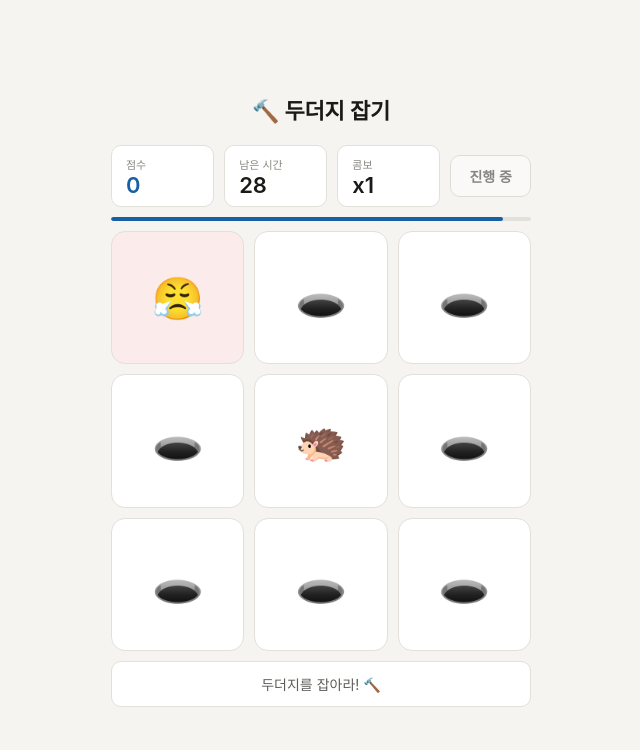
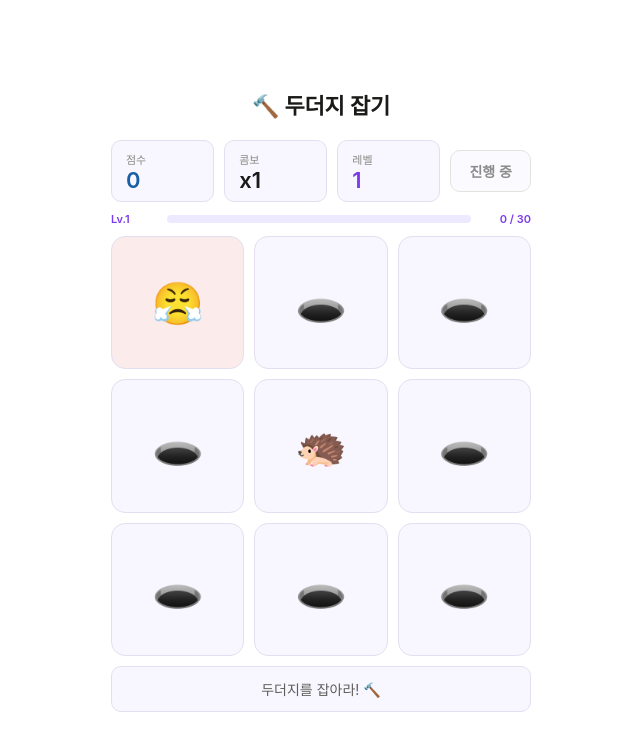
Before and after one commit to seungbeom22/dodagee, a plain HTML site: page index.html in a window 1280 px wide. Both pictures are taken after a click on the button "시작". Shown: the whole page, without its empty margins (319-959 px from the left). Drawn offline with Linux system fonts and the light colour scheme.

Commit message:
Update index.html

```diff
--- a/index.html
+++ b/index.html
@@ -9,7 +9,7 @@
 
   body {
     font-family: -apple-system, BlinkMacSystemFont, 'Segoe UI', sans-serif;
-    background: #f5f4f0;
+    background: #ffffff;
     min-height: 100vh;
     display: flex;
     align-items: center;
@@ -40,8 +40,8 @@
 
   .stat {
     flex: 1;
-    background: #fff;
-    border: 1px solid #e2e0d8;
+    background: #f8f7ff;
+    border: 1px solid #e2e0f0;
     border-radius: 10px;
     padding: 10px 14px;
   }
@@ -61,12 +61,13 @@
 
   .stat .val.accent { color: #185fa5; }
   .stat .val.danger { color: #a32d2d; }
+  .stat .val.level  { color: #7c3aed; }
 
   #start-btn {
     padding: 10px 18px;
     border-radius: 10px;
     border: 1px solid #c8c6be;
-    background: #fff;
+    background: #f8f7ff;
     color: #1a1a18;
     font-size: 14px;
     font-weight: 600;
@@ -75,24 +76,49 @@
     transition: background 0.1s, transform 0.1s;
   }
 
-  #start-btn:hover:not(:disabled) { background: #f0ede8; }
+  #start-btn:hover:not(:disabled) { background: #eeecff; }
   #start-btn:active:not(:disabled) { transform: scale(0.97); }
   #start-btn:disabled { opacity: 0.5; cursor: default; }
 
-  #progress-wrap {
-    height: 4px;
-    background: #e2e0d8;
-    border-radius: 2px;
-    overflow: hidden;
+  /* 경험치 바 */
+  #exp-wrap {
+    display: flex;
+    align-items: center;
+    gap: 8px;
     margin-bottom: 10px;
   }
 
-  #progress-bar {
+  #exp-label {
+    font-size: 11px;
+    color: #7c3aed;
+    font-weight: 600;
+    white-space: nowrap;
+    min-width: 48px;
+  }
+
+  #exp-bar-bg {
+    flex: 1;
+    height: 8px;
+    background: #ede9ff;
+    border-radius: 4px;
+    overflow: hidden;
+  }
+
+  #exp-bar {
     height: 100%;
-    background: #185fa5;
-    border-radius: 2px;
-    transition: width 0.25s linear;
-    width: 100%;
+    background: #7c3aed;
+    border-radius: 4px;
+    transition: width 0.3s ease;
+    width: 0%;
+  }
+
+  #exp-text {
+    font-size: 11px;
+    color: #7c3aed;
+    font-weight: 600;
+    white-space: nowrap;
+    min-width: 52px;
+    text-align: right;
   }
 
   #grid {
@@ -104,8 +130,8 @@
 
   .hole {
     aspect-ratio: 1;
-    background: #fff;
-    border: 1px solid #e2e0d8;
+    background: #f8f7ff;
+    border: 1px solid #e2e0f0;
     border-radius: 14px;
     display: flex;
     align-items: center;
@@ -146,14 +172,58 @@
     animation: floatUp 0.6s ease-out forwards;
   }
 
+  .exp-pop {
+    position: absolute;
+    bottom: 8px;
+    left: 10px;
+    font-size: 13px;
+    font-weight: 600;
+    color: #7c3aed;
+    pointer-events: none;
+    animation: floatUp 0.6s ease-out forwards;
+  }
+
   @keyframes floatUp {
     0%   { opacity: 1; transform: translateY(0); }
     100% { opacity: 0; transform: translateY(-24px); }
   }
 
+  /* 레벨업 토스트 */
+  #levelup-toast {
+    display: none;
+    position: fixed;
+    top: 50%;
+    left: 50%;
+    transform: translate(-50%, -50%) scale(0.8);
+    background: #7c3aed;
+    color: #fff;
+    font-size: 20px;
+    font-weight: 700;
+    padding: 18px 32px;
+    border-radius: 16px;
+    box-shadow: 0 8px 32px rgba(124,58,237,0.35);
+    z-index: 100;
+    pointer-events: none;
+    opacity: 0;
+    transition: opacity 0.2s, transform 0.2s;
+  }
+  #levelup-toast.show {
+    display: block;
+    opacity: 1;
+    transform: translate(-50%, -50%) scale(1);
+    animation: toastAnim 1.2s ease forwards;
+  }
+  @keyframes toastAnim {
+    0%   { opacity: 0; transform: translate(-50%, -60%) scale(0.85); }
+    15%  { opacity: 1; transform: translate(-50%, -50%) scale(1.05); }
+    25%  { transform: translate(-50%, -50%) scale(1); }
+    75%  { opacity: 1; }
+    100% { opacity: 0; transform: translate(-50%, -44%) scale(0.95); }
+  }
+
   #result-bar {
-    background: #fff;
-    border: 1px solid #e2e0d8;
+    background: #f8f7ff;
+    border: 1px solid #e2e0f0;
     border-radius: 10px;
     padding: 12px 16px;
     font-size: 14px;
@@ -185,18 +255,21 @@
       <div class="val accent" id="score">0</div>
     </div>
     <div class="stat">
-      <div class="label">남은 시간</div>
-      <div class="val" id="timer">30</div>
+      <div class="label">콤보</div>
+      <div class="val" id="combo">x1</div>
     </div>
     <div class="stat">
-      <div class="label">콤보</div>
-      <div class="val" id="combo">x1</div>
+      <div class="label">레벨</div>
+      <div class="val level" id="level-display">1</div>
     </div>
     <button id="start-btn">시작</button>
   </div>
 
-  <div id="progress-wrap">
-    <div id="progress-bar"></div>
+  <!-- 경험치 바 -->
+  <div id="exp-wrap">
+    <span id="exp-label">Lv.1</span>
+    <div id="exp-bar-bg"><div id="exp-bar"></div></div>
+    <span id="exp-text">0 / 30</span>
   </div>
 
   <div id="grid">
@@ -214,21 +287,104 @@
   <div id="result-bar">시작 버튼을 눌러서 두더지를 잡아라! 🔨</div>
 </div>
 
+<div id="levelup-toast">⭐ 레벨 업!</div>
+
 <script>
-const TOTAL_TIME = 30;
-const holes = Array.from(document.querySelectorAll('.hole'));
-const scoreEl = document.getElementById('score');
-const timerEl = document.getElementById('timer');
-const comboEl = document.getElementById('combo');
-const resultEl = document.getElementById('result-bar');
-const startBtn = document.getElementById('start-btn');
-const progressBar = document.getElementById('progress-bar');
+const TOTAL_TIME  = 30;
+const BASE_EXP    = 30;   // 1레벨 → 2레벨 필요 경험치
+const EXP_STEP    = 30;   // 레벨마다 30씩 증가
+const EXP_PER_HIT = 2;    // 두더지 잡을 때마다 경험치 2
+const MAX_LEVEL   = 20;   // 최대 레벨
 
+// 레벨별 두더지 체류 시간(dur)과 다음 소환 간격(interval)
+// 레벨 1: 체류 700~1400ms, 간격 300~700ms
+// 레벨 20: 체류 200~400ms, 간격 80~180ms
+function getSpeed() {
+  const t = (level - 1) / (MAX_LEVEL - 1); // 0.0(Lv1) ~ 1.0(Lv20)
+  const durMin  = Math.round(700  - t * 500);   // 700 → 200
+  const durMax  = Math.round(1400 - t * 1000);  // 1400 → 400
+  const intMin  = Math.round(300  - t * 220);   // 300 → 80
+  const intMax  = Math.round(700  - t * 520);   // 700 → 180
+  return { durMin, durMax, intMin, intMax };
+}
+
+const holes       = Array.from(document.querySelectorAll('.hole'));
+const scoreEl     = document.getElementById('score');
+const comboEl     = document.getElementById('combo');
+const resultEl    = document.getElementById('result-bar');
+const startBtn    = document.getElementById('start-btn');
+const levelDisp   = document.getElementById('level-display');
+const expLabel    = document.getElementById('exp-label');
+const expBar      = document.getElementById('exp-bar');
+const expText     = document.getElementById('exp-text');
+const toast       = document.getElementById('levelup-toast');
+
+// ── 레벨/경험치 상태 (영구 저장) ──────────────────────────
+let level   = parseInt(localStorage.getItem('mole_level'))   || 1;
+let exp     = parseInt(localStorage.getItem('mole_exp'))     || 0;
+let highScore = parseInt(localStorage.getItem('mole_high'))  || 0;
+
+// 현재 레벨에서 다음 레벨까지 필요한 경험치
+// 1→2: 30, 2→3: 60, 3→4: 90, ...
+function expNeeded(lv) {
+  return BASE_EXP + (lv - 1) * EXP_STEP;
+}
+
+function saveProgress() {
+  localStorage.setItem('mole_level', level);
+  localStorage.setItem('mole_exp',   exp);
+  localStorage.setItem('mole_high',  highScore);
+}
+
+function updateExpUI() {
+  const needed = expNeeded(level);
+  const pct    = Math.min(exp / needed * 100, 100);
+  expLabel.textContent  = 'Lv.' + level;
+  expBar.style.width    = pct + '%';
+  expText.textContent   = level >= MAX_LEVEL ? 'MAX' : exp + ' / ' + needed;
+  levelDisp.textContent = level >= MAX_LEVEL ? '👑' + level : level;
+}
+
+function addExp(hole) {
+  exp += EXP_PER_HIT;
+  const needed = expNeeded(level);
+
+  // 경험치 팝업
+  const ep = document.createElement('span');
+  ep.className = 'exp-pop';
+  ep.textContent = '+' + EXP_PER_HIT + 'exp';
+  hole.appendChild(ep);
+  setTimeout(() => ep.remove(), 600);
+
+  // 레벨업 체크: 순수 경험치 방식 → 초과분 carry (최대 레벨 상한)
+  while (level < MAX_LEVEL && exp >= expNeeded(level)) {
+    exp -= expNeeded(level);
+    level++;
+    showLevelUpToast(level);
+  }
+  // 최대 레벨 도달 시 경험치 고정
+  if (level >= MAX_LEVEL) {
+    level = MAX_LEVEL;
+    exp   = expNeeded(MAX_LEVEL); // 바 꽉 찬 상태 유지
+  }
+
+  saveProgress();
+  updateExpUI();
+}
+
+function showLevelUpToast(lv) {
+  toast.textContent = '⭐ LEVEL UP!  Lv.' + lv;
+  toast.classList.remove('show');
+  void toast.offsetWidth; // reflow
+  toast.classList.add('show');
+  setTimeout(() => toast.classList.remove('show'), 1300);
+}
+
+// ── 게임 상태 ─────────────────────────────────────────────
 let score = 0, combo = 1, timeLeft = TOTAL_TIME;
 let running = false, moleTimer = null, countdownTimer = null;
 let activeMoles = new Set();
 let moleTimeouts = {};
-let highScore = 0;
 
 const EMOJIS = ['🐭', '🦔', '🐾'];
 
@@ -240,9 +396,10 @@ function showMole() {
   const available = holes.filter((h, i) => !activeMoles.has(i));
   if (available.length === 0) { moleTimer = setTimeout(showMole, 300); return; }
 
-  const hole = available[rnd(0, available.length - 1)];
-  const idx = parseInt(hole.dataset.i);
-  const dur = rnd(700, 1400);
+  const hole  = available[rnd(0, available.length - 1)];
+  const idx   = parseInt(hole.dataset.i);
+  const { durMin, durMax, intMin, intMax } = getSpeed();
+  const dur   = rnd(durMin, durMax);
   const emoji = EMOJIS[rnd(0, EMOJIS.length - 1)];
 
   activeMoles.add(idx);
@@ -253,7 +410,7 @@ function showMole() {
     if (activeMoles.has(idx) && running) missHole(hole, idx);
   }, dur);
 
-  moleTimer = setTimeout(showMole, rnd(300, 700));
+  moleTimer = setTimeout(showMole, rnd(intMin, intMax));
 }
 
 function hitHole(hole, idx) {
@@ -264,18 +421,22 @@ function hitHole(hole, idx) {
   const pts = 10 * combo;
   score += pts;
   combo = Math.min(combo + 1, 5);
-  scoreEl.textContent = score;
-  comboEl.textContent = 'x' + combo;
+  scoreEl.textContent  = score;
+  comboEl.textContent  = 'x' + combo;
 
   hole.querySelector('.mole-emoji').textContent = '💥';
   hole.classList.remove('active');
   hole.classList.add('hit');
 
+  // 점수 팝업
   const pop = document.createElement('span');
-  pop.className = 'score-pop';
+  pop.className   = 'score-pop';
   pop.textContent = '+' + pts;
   hole.appendChild(pop);
   setTimeout(() => pop.remove(), 600);
+
+  // 경험치 지급
+  addExp(hole);
 
   resultEl.innerHTML = combo >= 3
     ? `🔥 <strong>${combo}콤보!</strong> +${pts}점`
@@ -314,34 +475,22 @@ function startGame() {
   Object.values(moleTimeouts).forEach(clearTimeout);
   moleTimeouts = {};
 
-  scoreEl.textContent = 0;
-  timerEl.textContent = TOTAL_TIME;
-  timerEl.style.color = '';
-  comboEl.textContent = 'x1';
-  progressBar.style.width = '100%';
-  progressBar.style.background = '#185fa5';
+  scoreEl.textContent  = 0;
+  comboEl.textContent  = 'x1';
 
   holes.forEach(h => {
     h.classList.remove('active', 'hit', 'miss');
     h.querySelector('.mole-emoji').textContent = '🕳️';
   });
 
-  resultEl.innerHTML = '두더지를 잡아라! 🔨';
-  startBtn.textContent = '진행 중';
-  startBtn.disabled = true;
+  resultEl.innerHTML    = '두더지를 잡아라! 🔨';
+  startBtn.textContent  = '진행 중';
+  startBtn.disabled     = true;
 
   showMole();
 
   countdownTimer = setInterval(() => {
     timeLeft--;
-    timerEl.textContent = timeLeft;
-    progressBar.style.width = (timeLeft / TOTAL_TIME * 100) + '%';
-
-    if (timeLeft <= 5) {
-      timerEl.style.color = '#a32d2d';
-      progressBar.style.background = '#a32d2d';
-    }
-
     if (timeLeft <= 0) endGame();
   }, 1000);
 }
@@ -358,17 +507,22 @@ function endGame() {
     h.querySelector('.mole-emoji').textContent = '🕳️';
   });
 
-  if (score > highScore) highScore = score;
-  timerEl.style.color = '';
+  if (score > highScore) {
+    highScore = score;
+    saveProgress();
+  }
 
   const msg = score >= 300 ? '🏆 완벽해요!' : score >= 150 ? '👍 잘했어요!' : '😅 다시 도전!';
   resultEl.innerHTML = `<strong>게임 종료!</strong> 최종 점수: <strong>${score}점</strong> &nbsp;|&nbsp; 최고기록: <strong>${highScore}점</strong> &nbsp; ${msg}`;
 
   startBtn.textContent = '다시 시작';
-  startBtn.disabled = false;
+  startBtn.disabled    = false;
 }
 
 startBtn.addEventListener('click', startGame);
+
+// 초기 UI
+updateExpUI();
 </script>
 
 </body>
```
